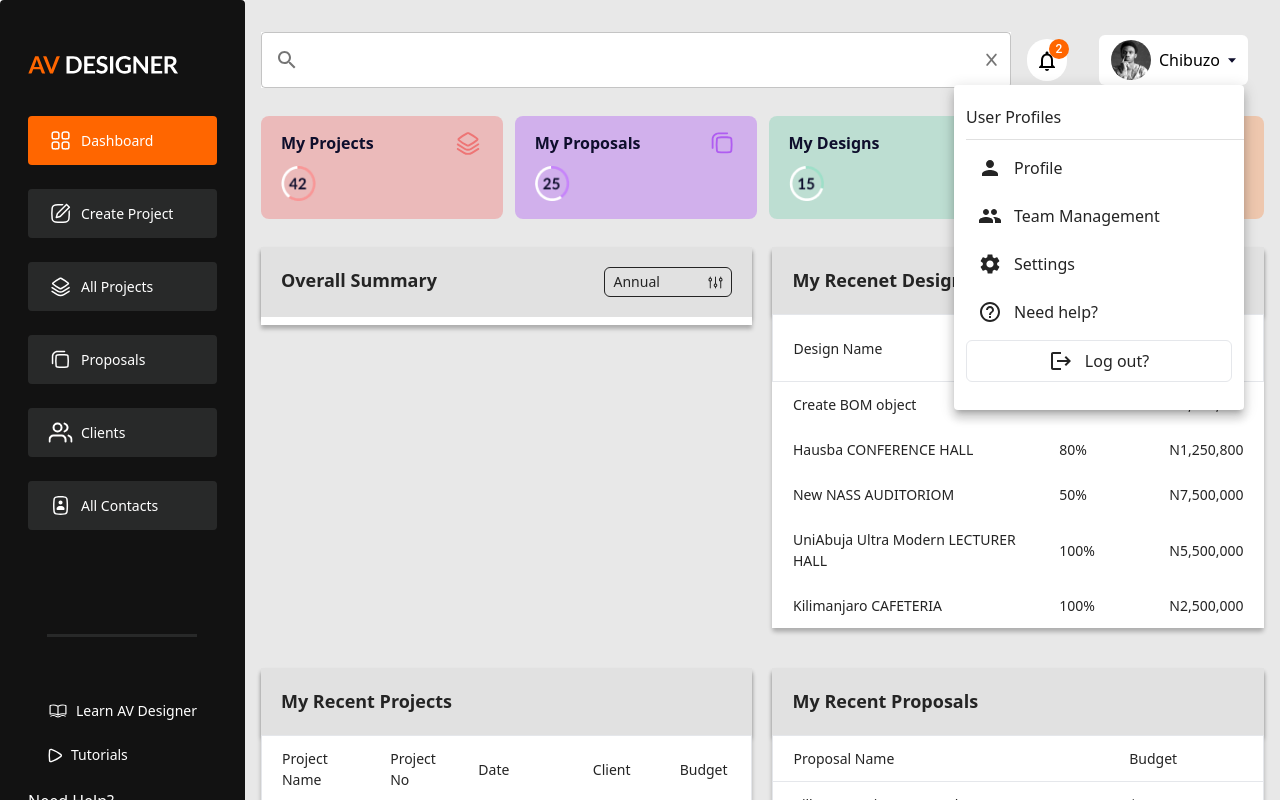
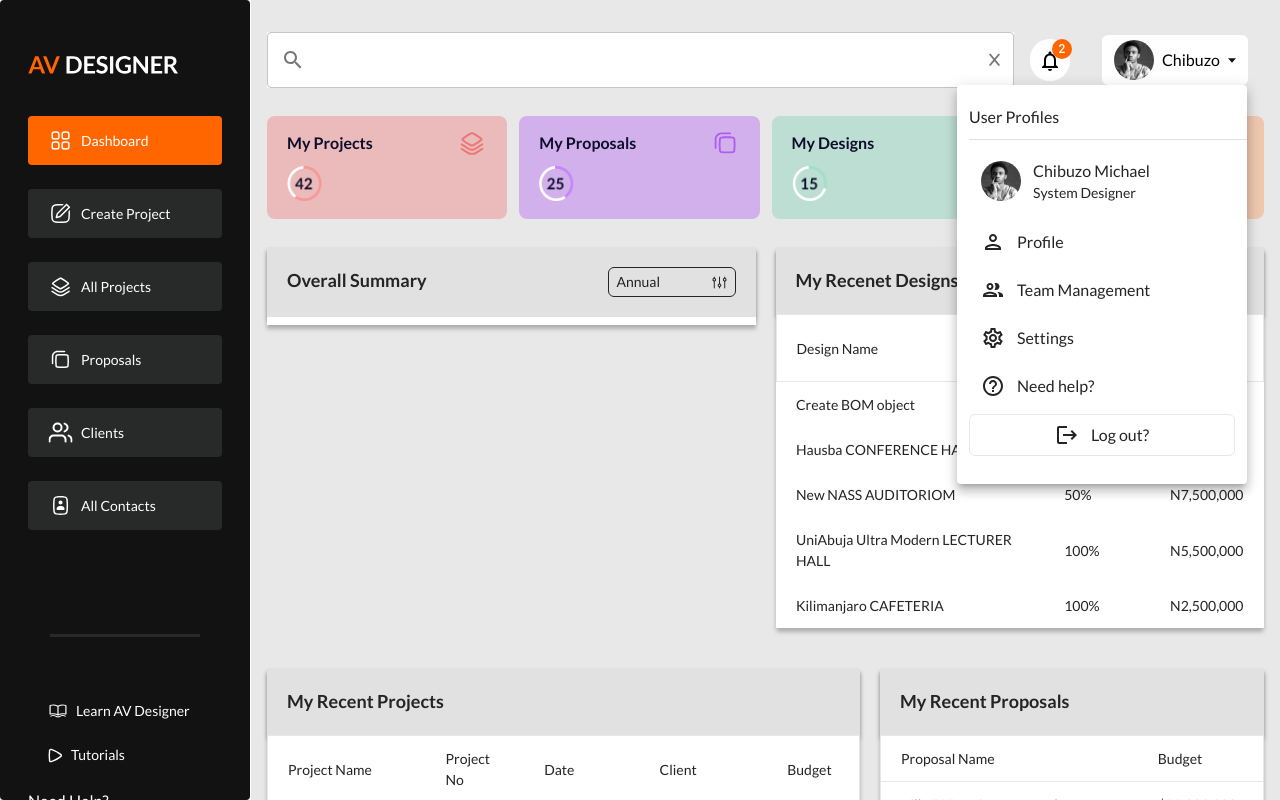
Before and after one commit to AdamJamiu/AV-Design, a Next.js app: page / in a window 1280 px wide. Both pictures are taken after a click on the element "Chibuzo". Shown: the top 800 px of the page. Built offline with nearby package versions, Linux system fonts and the light colour scheme.

Commit message:
Navbar menu items

```diff
--- a/components/elements/Tables/RecentProposals.js
+++ b/components/elements/Tables/RecentProposals.js
@@ -17,7 +17,7 @@ const datas = [
 
 const RecentProposals = () => {
     return (
-        <div className='shadow-4xl w-96 flex-1 rounded'>
+        <div className='shadow-4xl w-96 flex-2 rounded'>
             <div className='flex flex-row justify-between bg-[#E1E1E1] shadow-4xl p-5'>
                 <p className='font-bold text-[#242424] text-[18px]'>My Recent Proposals</p>
 
--- a/components/navigations/Navbar.js
+++ b/components/navigations/Navbar.js
@@ -2,7 +2,6 @@ import React from "react"
 import Image from 'next/image';
 import avatar from "../../public/assets/images/avatar.svg";
 import arrow from "../../public/assets/images/arrow.svg";
-import SettingsIcon from '@mui/icons-material/Settings';
 import {
     Menu,
     ThemeProvider,
@@ -10,21 +9,17 @@ import {
     TextField,
     InputAdornment,
     Badge,
-    List,
-    ListSubheader,
-    ListItemButton,
-    ListItemIcon,
-    ListItemText,
     Divider,
 
 } from '@mui/material';
 
+import SettingsOutlinedIcon from '@mui/icons-material/SettingsOutlined';
 import SearchIcon from "@mui/icons-material/Search"
 import NotificationsOutlinedIcon from '@mui/icons-material/NotificationsOutlined';
 import HelpOutlineIcon from '@mui/icons-material/HelpOutline';
 import LogoutIcon from '@mui/icons-material/Logout';
-import GroupIcon from '@mui/icons-material/Group';
-import PersonIcon from '@mui/icons-material/Person';
+import GroupOutlinedIcon from '@mui/icons-material/GroupOutlined';
+import PersonOutlinedIcon from '@mui/icons-material/PersonOutlined';
 
 
 const theme = createTheme({
@@ -38,6 +33,17 @@ const theme = createTheme({
     },
 })
 const Navbar = () => {
+
+    const [searchValue, setSearchValue] = React.useState("")
+
+    const handleReset = () => {
+        setSearchValue("");
+    }
+    const handleChange = (e) => {
+        setSearchValue(e.target.value);
+    }
+
+
     const [anchorEl, setAnchorEl] = React.useState(null);
     const [anchorNotification, setAnchorNotification] = React.useState(null);
     const open = Boolean(anchorEl);
@@ -68,6 +74,8 @@ const Navbar = () => {
                 <div className='flex-1'>
 
                     <TextField
+                        value={searchValue}
+                        onChange={handleChange}
                         fullWidth
                         sx={{ background: "#fff", }}
                         InputProps={{
@@ -78,8 +86,7 @@ const Navbar = () => {
                             ),
                             endAdornment: (
                                 <InputAdornment position='end'>
-                                    {/* <SearchIcon onClick={() => alert("yes")}/> */}
-                                    <i className="text-sm fa-solid fa-x cursor-pointer"></i>
+                                    <i onClick={handleReset} className="text-sm fa-solid fa-x cursor-pointer"></i>
 
                                 </InputAdornment>
                             )
@@ -93,7 +100,7 @@ const Navbar = () => {
                         aria-haspopup="true"
                         aria-expanded={isNotify ? 'true' : undefined}
                         onClick={handleOpen}
-                        className="bg-white h-full rounded-full p-2">
+                        className="bg-white cursor-pointer h-full rounded-full p-2">
                         <Badge color="custom" badgeContent={2}>
                             <NotificationsOutlinedIcon fontSize="medium" />
                         </Badge>
@@ -113,17 +120,28 @@ const Navbar = () => {
                             }}
                             transformOrigin={{
                                 vertical: 'top',
-                                horizontal: 'center',
+                                horizontal: 'right',
                             }}
                             MenuListProps={{
                                 'aria-labelledby': 'basic-button',
                             }}
 
                         >
-                            <div onClick={closeNotfication}>
-                                <p className="mb-2">Notification</p>
+                            <div className="w-[290px] text-[#242424] p-3 rounded" onClick={closeNotfication}>
+                                <p className="mb-2">Notifications</p>
+                                <Divider />
 
-                                <Divider />
+                                <div className="my-3 grid grid-cols-1 divide-y gap-y-3">
+                                    <p className="text-sm">
+                                        Dear Chibuzo, you have not verify your Email. Please click the link on the verification email sent to you.
+                                        <a href="#" className="text-[#1255B3]">Click here</a> to resend verification link.
+                                    </p>
+                                    <p className="text-sm pt-2">
+                                        Dear Chibuzo, you have not verify your Email. Please click the link on the verification email sent to you.
+                                        <a href="#" className="text-[#1255B3]">Click here</a> to resend verification link.
+                                    </p>
+                                </div>
+
                             </div>
                         </Menu>
                     </div>
@@ -166,34 +184,45 @@ const Navbar = () => {
 
                                 <Divider />
 
+                                {/* user card */}
+                                <div
+                                    onClick={handleClose}
+                                    className="w-full hover:bg-[rgba(255,102,0,0.25)] cursor-pointer flex flex-row my-2 px-3 py-2 rounded-md items-center justify-start gap-x-3">
+                                    <Image src={avatar} height={50} width={40} />
+                                    <div>
+                                        <p className="">Chibuzo Michael</p>
+                                        <p className="text-sm">System Designer</p>
+                                    </div>
+                                </div>
+
                                 {/* Profile */}
                                 <div
                                     onClick={handleClose}
-                                    className="hover:bg-[rgba(255,102,0,0.25)] cursor-pointer flex flex-row my-2 px-3 py-2 rounded-md items-start justify-start gap-x-3">
-                                    <PersonIcon />
+                                    className="hover:bg-[rgba(255,102,0,0.25)] cursor-pointer flex flex-row my-2 px-3 py-2 rounded-md items-center justify-start gap-x-3">
+                                    <PersonOutlinedIcon />
                                     <p>Profile</p>
                                 </div>
 
                                 {/* Team Management */}
                                 <div
                                     onClick={handleClose}
-                                    className="w-full hover:bg-[rgba(255,102,0,0.25)] cursor-pointer flex flex-row my-2 px-3 py-2 rounded-md items-start justify-start gap-x-3">
-                                    <GroupIcon />
+                                    className="w-full hover:bg-[rgba(255,102,0,0.25)] cursor-pointer flex flex-row my-2 px-3 py-2 rounded-md items-center justify-start gap-x-3">
+                                    <GroupOutlinedIcon />
                                     <p>Team Management</p>
                                 </div>
 
                                 {/* Settings */}
                                 <div
                                     onClick={handleClose}
-                                    className="w-full hover:bg-[rgba(255,102,0,0.25)] cursor-pointer flex flex-row my-2 px-3 py-2 rounded-md items-start justify-start gap-x-3">
-                                    <SettingsIcon />
+                                    className="w-full hover:bg-[rgba(255,102,0,0.25)] cursor-pointer flex flex-row my-2 px-3 py-2 rounded-md items-center justify-start gap-x-3">
+                                    <SettingsOutlinedIcon />
                                     <p>Settings</p>
                                 </div>
 
                                 {/* Help */}
                                 <div
                                     onClick={handleClose}
-                                    className="w-full hover:bg-[rgba(255,102,0,0.25)] cursor-pointer flex flex-row my-2 px-3 py-2 rounded-md items-start justify-start gap-x-3">
+                                    className="w-full hover:bg-[rgba(255,102,0,0.25)] cursor-pointer flex flex-row my-2 px-3 py-2 rounded-md items-center justify-start gap-x-3">
                                     <HelpOutlineIcon />
                                     <p>Need help?</p>
                                 </div>
--- a/pages/dashboard.js
+++ /dev/null
@@ -1,42 +0,0 @@
-import Head from 'next/head';
-import SideNav from '../components/navigations/Sidenav';
-import Main from '../components/Main';
-import Navbar from '../components/navigations/Navbar';
-
-export default function Dasboard() {
-    return (
-        <div>
-            <Head>
-                <title>Dashboard</title>
-                <meta name="description" content="AV Designer sample dashboard" />
-                <link rel="icon" href="/favicon.ico" />
-            </Head>
-            <SideNav />
-
-            <div className="grid-container">
-                <div className='main'>
-                    <Navbar />
-
-                    <div className='main-grid'>
-
-                        <div className='item1'>
-                            <h1>Hello world</h1>
-                        </div>
-
-                        <div className='item2'>
-                            <h1>Hello world</h1>
-                        </div>
-
-                        <div className='item3'>
-                            <h1>Hello world</h1>
-
-                        </div>
-
-                    </div>
-                </div>
-
-            </div>
-
-        </div >
-    )
-}
--- a/pages/index.js
+++ b/pages/index.js
@@ -14,11 +14,11 @@ export default function Home() {
 
       <div className="grid-container">
 
-        <div className='sidenav w-[250px] rounded  flex flex-col items-center bgBlack'>
+        <div className=' w-[250px] h-full fixed left-0 top-0 z-10 rounded flex flex-col items-center bgBlack'>
           <SideNav />
         </div>
 
-        <div className='main'>
+        <div className='py-[2em] px-[1em] w-[100%] bg-[#E8E8E8] ml-[251px]'>
           <Navbar />
           <Main />
         </div>
--- a/styles/globals.css
+++ b/styles/globals.css
@@ -1,8 +1,14 @@
 @import url("https://cdnjs.cloudflare.com/ajax/libs/font-awesome/6.1.2/css/all.min.css");
+@import url("https://fonts.googleapis.com/css2?family=Lato:ital,wght@0,100;0,300;0,400;0,700;0,900;1,100;1,300;1,400;1,700;1,900&display=swap");
 
 @tailwind base;
 @tailwind components;
 @tailwind utilities;
+
+/*  */
+body {
+  font-family: "Lato", sans-serif;
+}
 
 /* sidnav background color */
 
@@ -19,37 +25,6 @@ hr {
   margin: auto;
 }
 
-.navbar {
-  grid-area: navbar;
-}
-
-.sidenav {
-  grid-area: sidenav;
-}
-
-.item1 {
-  grid-area: item1;
-}
-.item2 {
-  grid-area: item2;
-}
-.item3 {
-  grid-area: item3;
-}
-.item4 {
-  grid-area: item4;
-}
-.item5 {
-  grid-area: item5;
-}
-.item6 {
-  grid-area: item6;
-}
-
-.item7 {
-  grid-area: item7;
-}
-
 .grid-container {
   display: flex;
   flex-direction: row;
@@ -61,12 +36,6 @@ hr {
   border-bottom: 1px solid #242424;
 }
 
-.main {
-  padding: 2em 1em;
-  /* height: 100%; */
-  width: 100%;
-  background-color: #e8e8e8;
-}
 
 .main-grid {
   display: grid;
```
